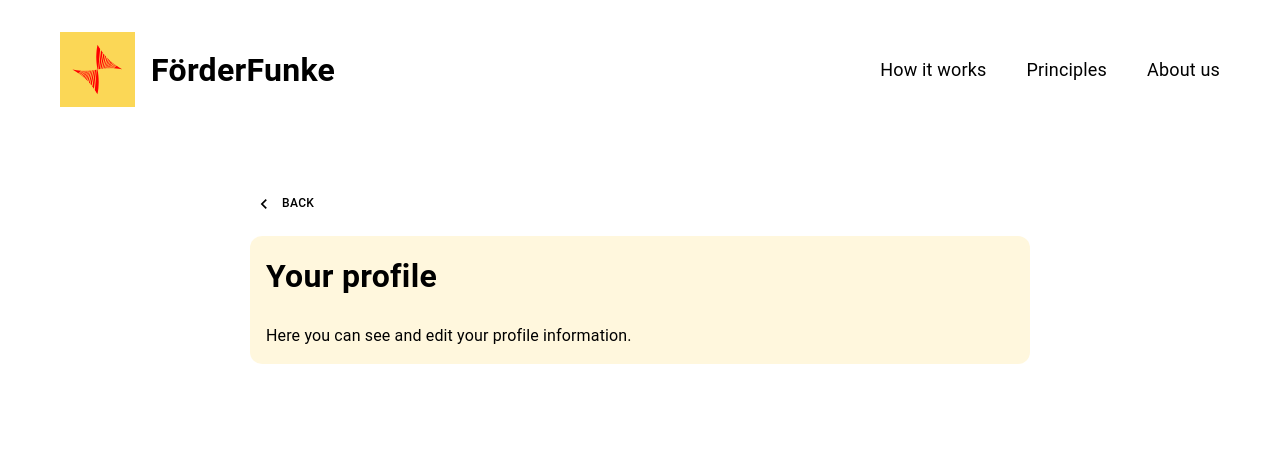
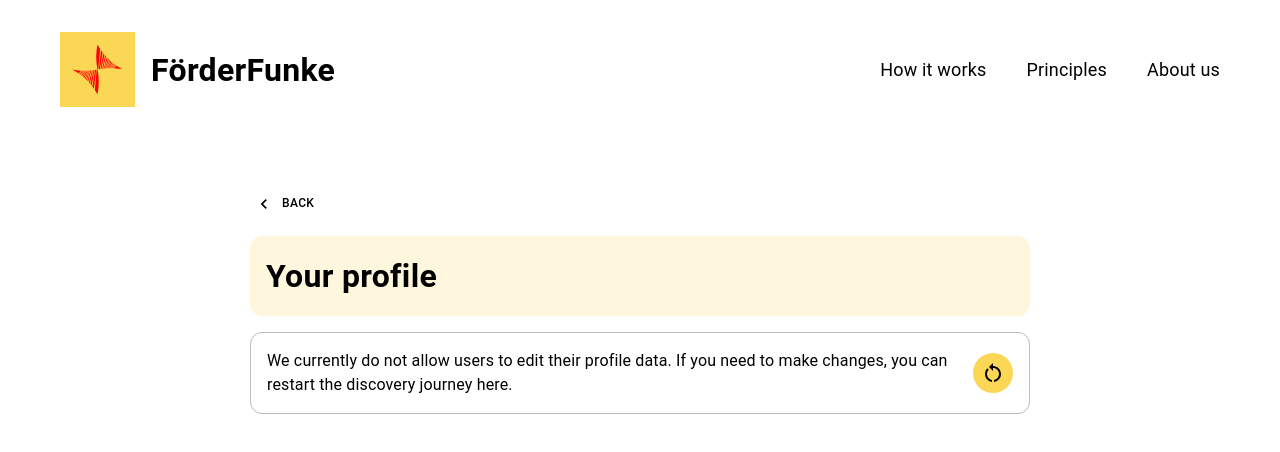
Before and after one commit to Citizen-Knowledge-Graph/foerderfunke-react-app, a React (Create React App) app: page /profile-overview in a window 1280 px wide. Shown: the top 452 px of the page. Built offline with nearby package versions, Linux system fonts and the light colour scheme.

Commit message:
add profile screen

```diff
--- a/src/screens/profile-screen/ProfileScreen.js
+++ b/src/screens/profile-screen/ProfileScreen.js
@@ -4,11 +4,16 @@ import AppScreenWrapper from "../../components/AppScreenWrapper";
 import {useStore} from "../../components/ViewportUpdater";
 import globalStyles from "../../styles/styles";
 import VStack from "../../components/VStack";
-import {Typography} from "@mui/material";;
+import {IconButton, Typography} from "@mui/material";
+import useUserProfileData from "./hooks/useUserProfileData";
+import HStack from "../../components/HStack";
+import RestartAltIcon from '@mui/icons-material/RestartAlt';
+import {Link} from "react-router-dom";
 
 const ProfileScreen = () => {
     const isDesktop = useStore((state) => state.isDesktop);
     const titleFontSize = isDesktop ? '32px' : '28px';
+    const userProfileData = useUserProfileData();
 
     return (
         <Layout isApp={true} logo={true}>
@@ -19,18 +24,54 @@ const ProfileScreen = () => {
                     padding: '16px',
                     borderRadius: '12px'
                 }}>
-                    <VStack alignItems={'flex-start'} gap={3}>
-                        <VStack gap={1}>
-                            <Typography sx={{...styles.titleText, fontSize: titleFontSize}}>
-                                Your profile
+                    <VStack gap={1}>
+                        <Typography sx={{...styles.titleText, fontSize: titleFontSize}}>
+                            Your profile
+                        </Typography>
+                    </VStack>
+                </VStack>
+                <VStack sx={styles.restartBox}>
+                    <HStack gap={3} justifyContent={'space-between'} alignItems={'center'}>
+                        <Typography>
+                            We currently do not allow users to edit their profile data. If you need to make changes, you
+                            can restart the discovery journey here.
+                        </Typography>
+                        <IconButton
+                            component={Link}
+                            to='/user-routing'
+                            sx={{
+                                width: 40,
+                                height: 40,
+                                borderRadius: '50%',
+                                display: 'flex',
+                                alignItems: 'center',
+                                justifyContent: 'center',
+                                backgroundColor: globalStyles.primaryColor,
+                                '&:hover': {
+                                    backgroundColor: globalStyles.colorLightGrey,
+                                },
+                            }}
+                        >
+                            <RestartAltIcon sx={{fontSize: 24, color: 'black'}}/>
+                        </IconButton>
+                    </HStack>
+                </VStack>
+                <VStack>
+                    {userProfileData.map(({label, value}, index) => (
+                        <VStack gap={0} key={index}
+                                sx={{
+                                    ...styles.dataBox,
+                                    backgroundColor: index % 2 === 0 ? globalStyles.colorSteelBlueTransparent : null,
+                                }}
+                        >
+                            <Typography sx={styles.labelText}>
+                                {label}
+                            </Typography>
+                            <Typography sx={styles.valueText}>
+                                {value}
                             </Typography>
                         </VStack>
-                       <VStack gap={1}>
-                            <Typography sx={styles.subTitleCardText}>
-                                Here you can see and edit your profile information.
-                            </Typography>
-                        </VStack>
-                    </VStack>
+                    ))}
                 </VStack>
             </AppScreenWrapper>
         </Layout>
@@ -41,30 +82,28 @@ const styles = {
     titleText: {
         fontWeight: 'bold',
     },
-    subTitleCardText: {
-        fontSize: '16px',
-        fontWeight: '400'
+    restartBox: {
+        padding: '16px',
+        width: '100%',
+        backgroundColor: 'white',
+        borderRadius: '12px',
+        borderWidth: '1px',
+        borderColor: globalStyles.colorLightGrey,
+        borderStyle: 'solid',
     },
-    circleText: {
-        fontSize: '12px'
+    dataBox: {
+        padding: '12px',
+        width: '100%',
+        backgroundColor: globalStyles.colorSteelBlueTransparent,
+        borderRadius: '12px',
     },
-    enterInfoBox: {
-        padding: '12px',
-        borderRadius: '12px',
-        backgroundColor:
-        globalStyles.primaryColorTransparent,
+    labelText: {
+        fontWeight: '300',
+        fontSize: '12px',
+        color: globalStyles.colorDarkGrey
     },
-    enterInfoText: {
-        fontSize: '12px'
-    },
-    liableInfoBox: {
-        padding: '12px',
-        borderRadius: '12px',
-        backgroundColor:
-        globalStyles.colorSteelBlueTransparent,
-    },
-    liableInfoText: {
-        fontSize: '14px'
+    valueText: {
+        fontSize: '16px'
     }
 };
 
--- /dev/null
+++ b/src/screens/profile-screen/hooks/useUserProfileData.js
@@ -0,0 +1,25 @@
+import {useMemo} from 'react';
+import {useMetadataStore} from "../../../storage/zustand";
+import {UserModel} from "../../../models/UserModel";
+import {convertUserValueRaw, expand} from "../../../utilities/rdfParsing";
+
+const useUserProfileData = () => {
+    const metadata = useMetadataStore((state) => state.metadata);
+    const userProfile = UserModel.retrieveUserData("ff:quick-check-user");
+
+    return useMemo(() => {
+        return Object.entries(userProfile)
+            .filter(([key]) => !key.startsWith("@"))
+            .map(([key, value]) => {
+                const dfObj = metadata.df[expand(key)];
+                const dfLabel = dfObj.label;
+                const dfValue = convertUserValueRaw(value, dfObj);
+                return {
+                    label: dfLabel,
+                    value: dfValue
+                };
+            });
+    }, [userProfile, metadata]);
+};
+
+export default useUserProfileData;
```
